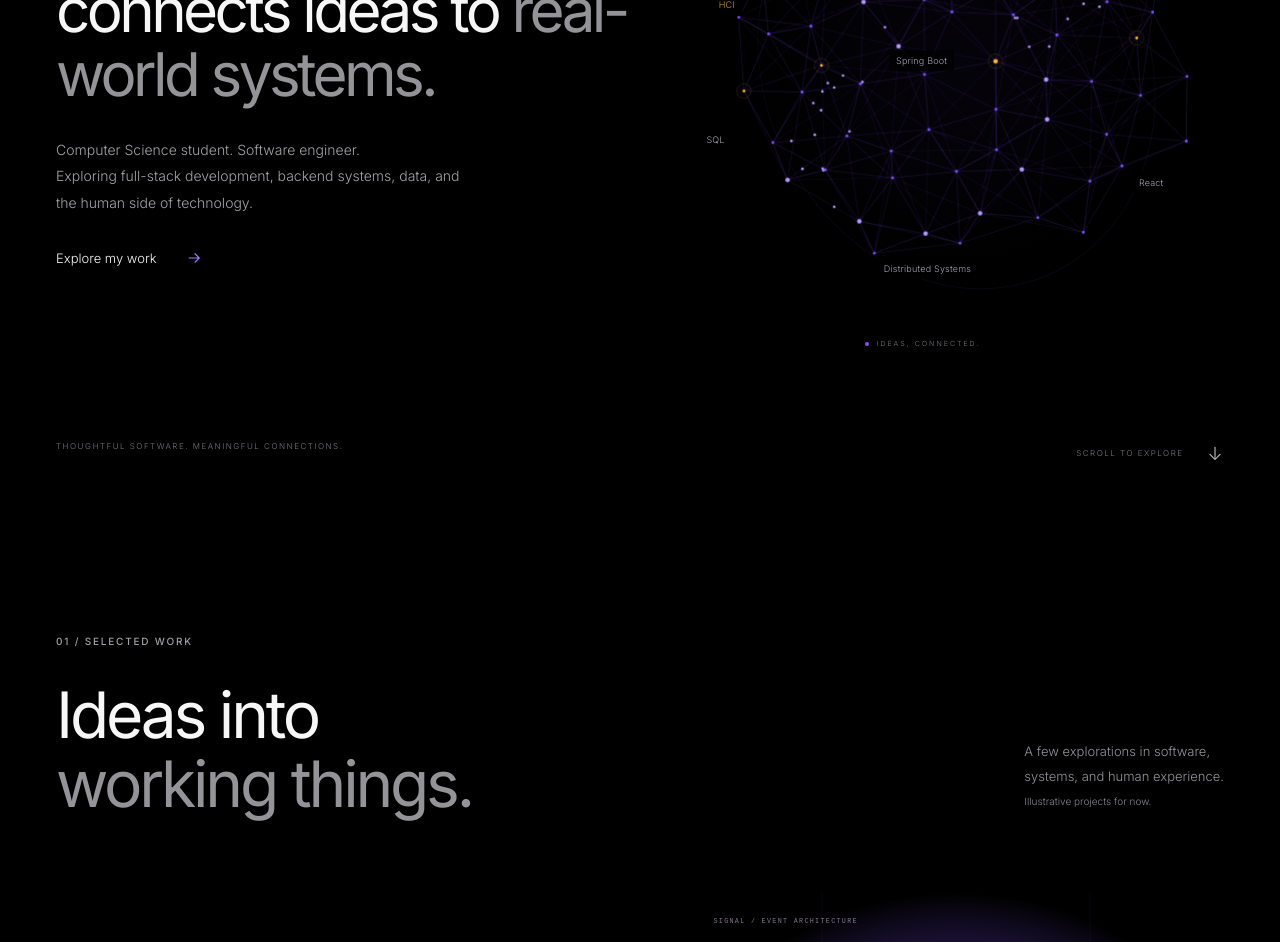
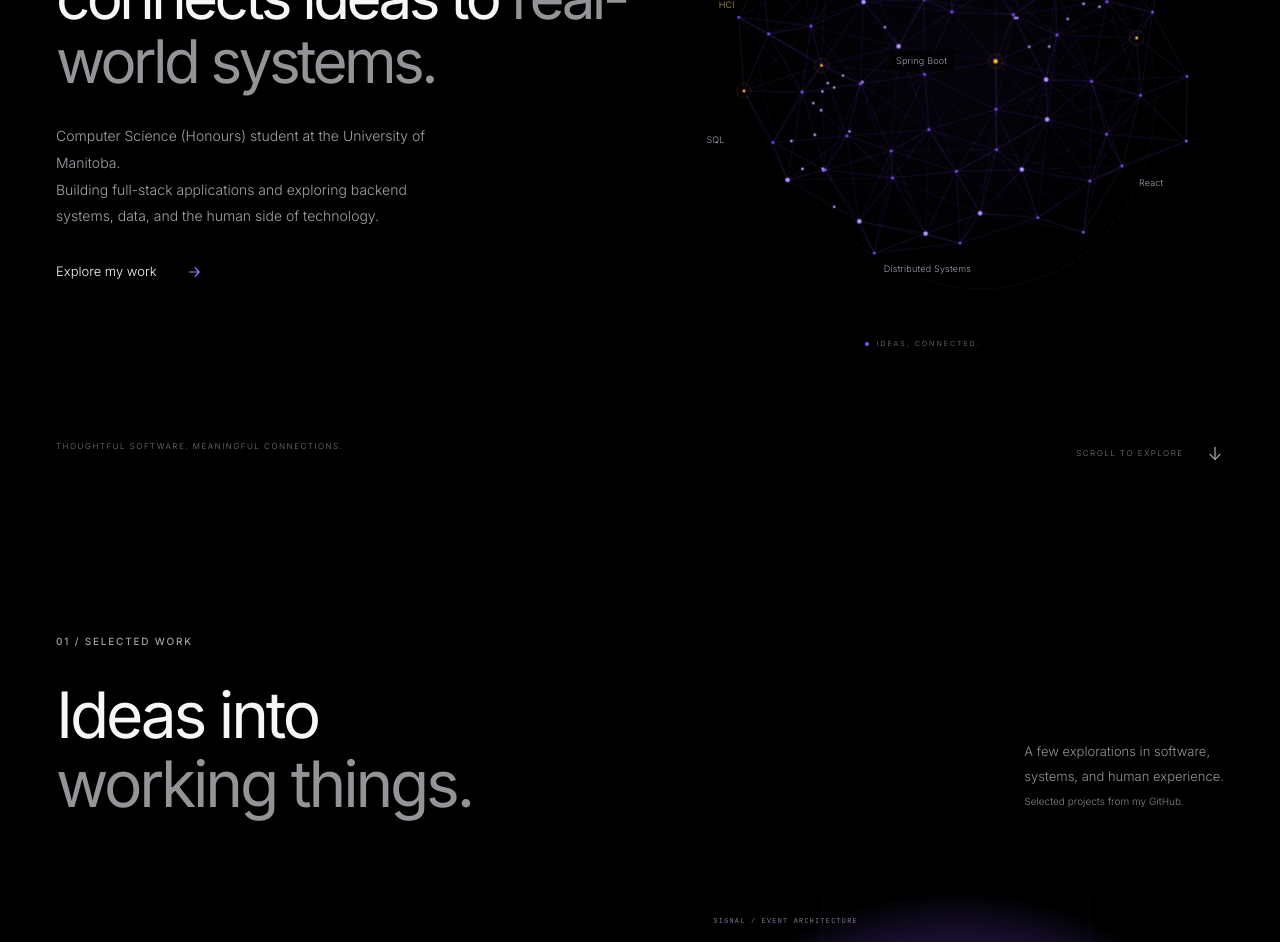
Before and after one commit to Folariin/portfolio, a Next.js app: page / in a window 1280 px wide. Shown: the part 420-1362 px from the top of the page. Built offline with nearby package versions, Linux system fonts and the light colour scheme.

Commit message:
Personalize portfolio introduction and remove sample project note

```diff
--- a/src/app/page.tsx
+++ b/src/app/page.tsx
@@ -22,9 +22,9 @@ export default function Home() {
               <span>real-world systems.</span>
             </h1>
             <p className="hero-description">
-              Computer Science student. Software engineer.
+              Computer Science (Honours) student at the University of Manitoba.
               <br />
-              Exploring full-stack development, backend systems, data, and the
+              Building full-stack applications and exploring backend systems, data, and the
               human side of technology.
             </p>
             <a className="text-link hero-link" href="#work">
@@ -56,7 +56,7 @@ export default function Home() {
                 systems, and human experience.
                 <br />
                 <span className="sample-note">
-                  Illustrative projects for now.
+                  Selected projects from my GitHub.
                 </span>
               </p>
             </div>
```
